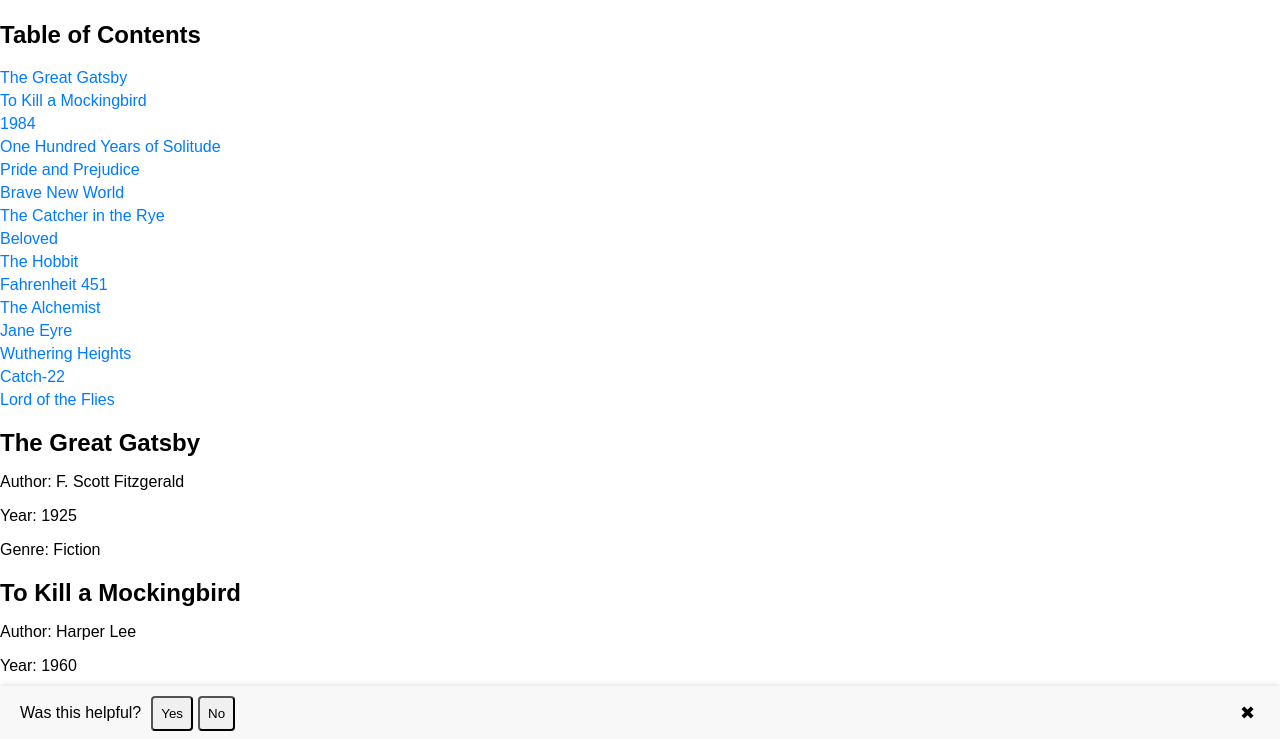
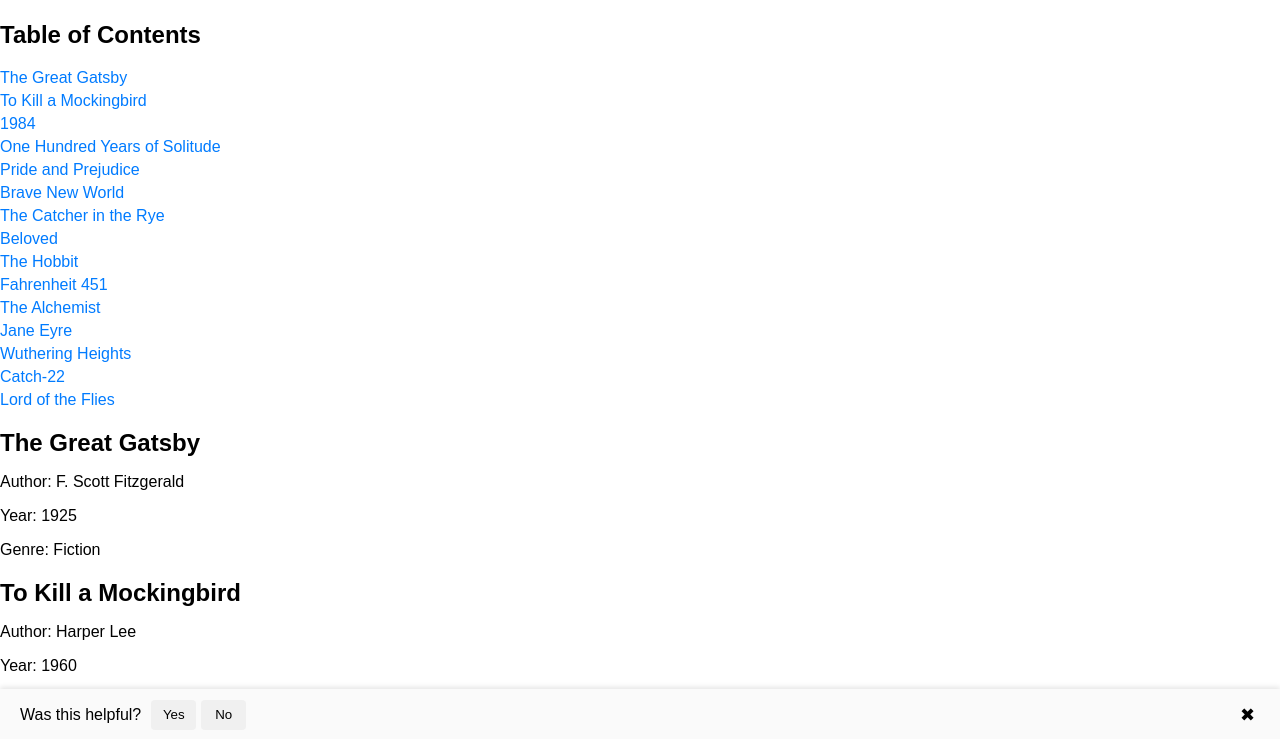
Before and after one commit to gund0305/portfolio, a plain HTML site: page index.html in a window 1280 px wide. Shown: the part 59-798 px from the top of the page. Drawn offline with Linux system fonts and the light colour scheme.

Commit message:
change css of buttons and footer background color

```diff
--- a/styles.css
+++ b/styles.css
@@ -45,7 +45,7 @@ h1 {
     position: sticky;
     bottom: 0;
     width: 100%;
-    background-color: #f8f8f8; /* Updated to a lighter shade of grey */
+    background-color: #fafafa; /* Updated to a lighter shade of grey */
     padding: 10px 20px; /* Updated padding */
     box-shadow: 0 -2px 5px rgba(0,0,0,0.1);
     z-index: 1000;
@@ -79,8 +79,11 @@ h1 {
     display: flex;
     align-items: center; /* Center text vertically */
     justify-content: center; /* Center text horizontally */
+    border: none; /* Remove border */
     border-radius: 4px; /* Optional: Add border radius for rounded corners */
     cursor: pointer;
+    width: 45px; /* Set fixed width */
+    height: 30px; /* Set a fixed height to ensure consistent button size */
 }
 
 .exit-button {
```
